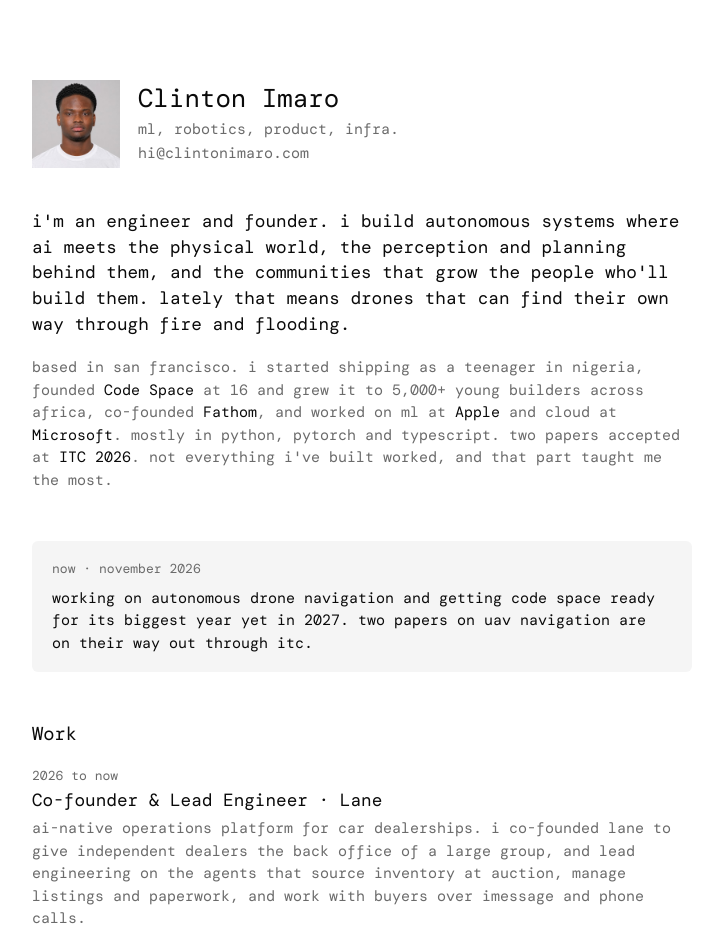
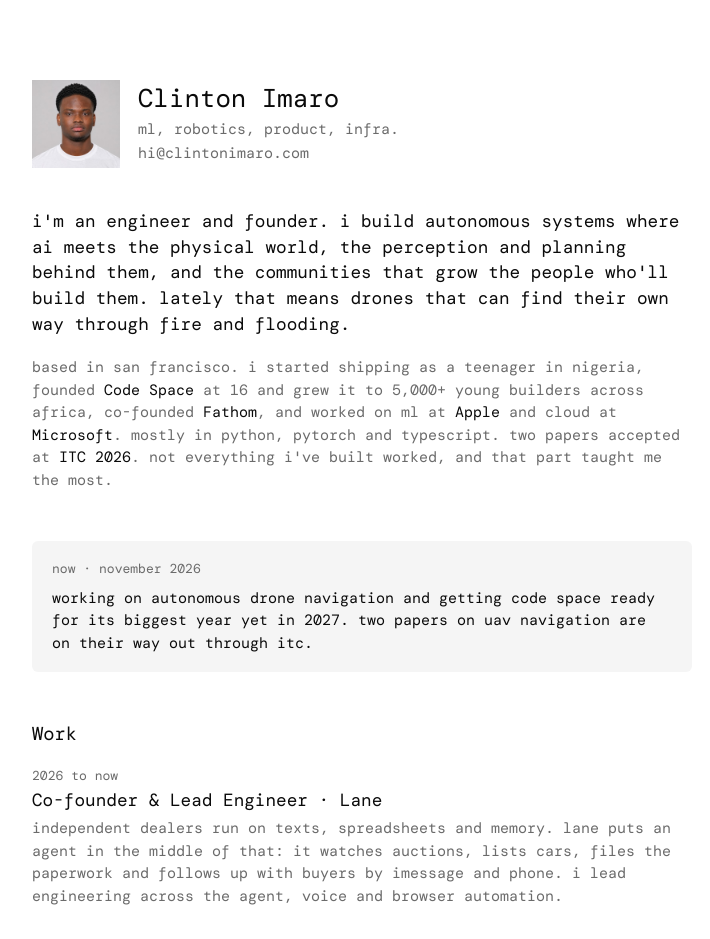
Before and after one commit to clintonimaroo/clinton, a Next.js app: page / in a window 1280 px wide. Shown: the top 939 px of the page, without its empty margins (278-988 px from the left). Built offline with nearby package versions, Linux system fonts and the light colour scheme.

Commit message:
Rewrite the Lane description

```diff
--- a/src/app/page.tsx
+++ b/src/app/page.tsx
@@ -19,7 +19,7 @@ const WORK: Role[] = [
     years: '2026 to now',
     title: 'Co-founder & Lead Engineer',
     org: 'Lane',
-    body: 'ai-native operations platform for car dealerships. i co-founded lane to give independent dealers the back office of a large group, and lead engineering on the agents that source inventory at auction, manage listings and paperwork, and work with buyers over imessage and phone calls.',
+    body: 'independent dealers run on texts, spreadsheets and memory. lane puts an agent in the middle of that: it watches auctions, lists cars, files the paperwork and follows up with buyers by imessage and phone. i lead engineering across the agent, voice and browser automation.',
   },
   {
     years: '2021 to now',
```
